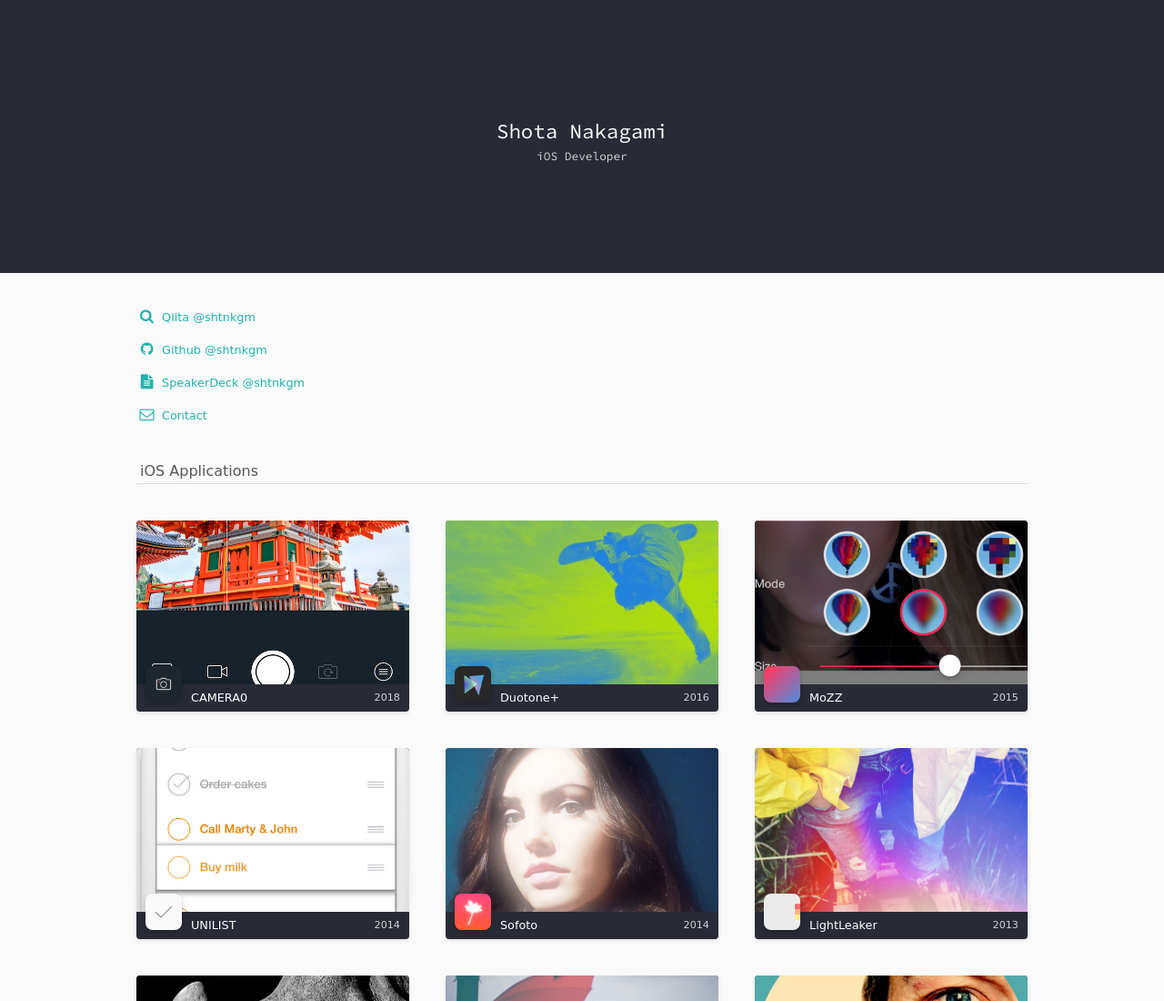
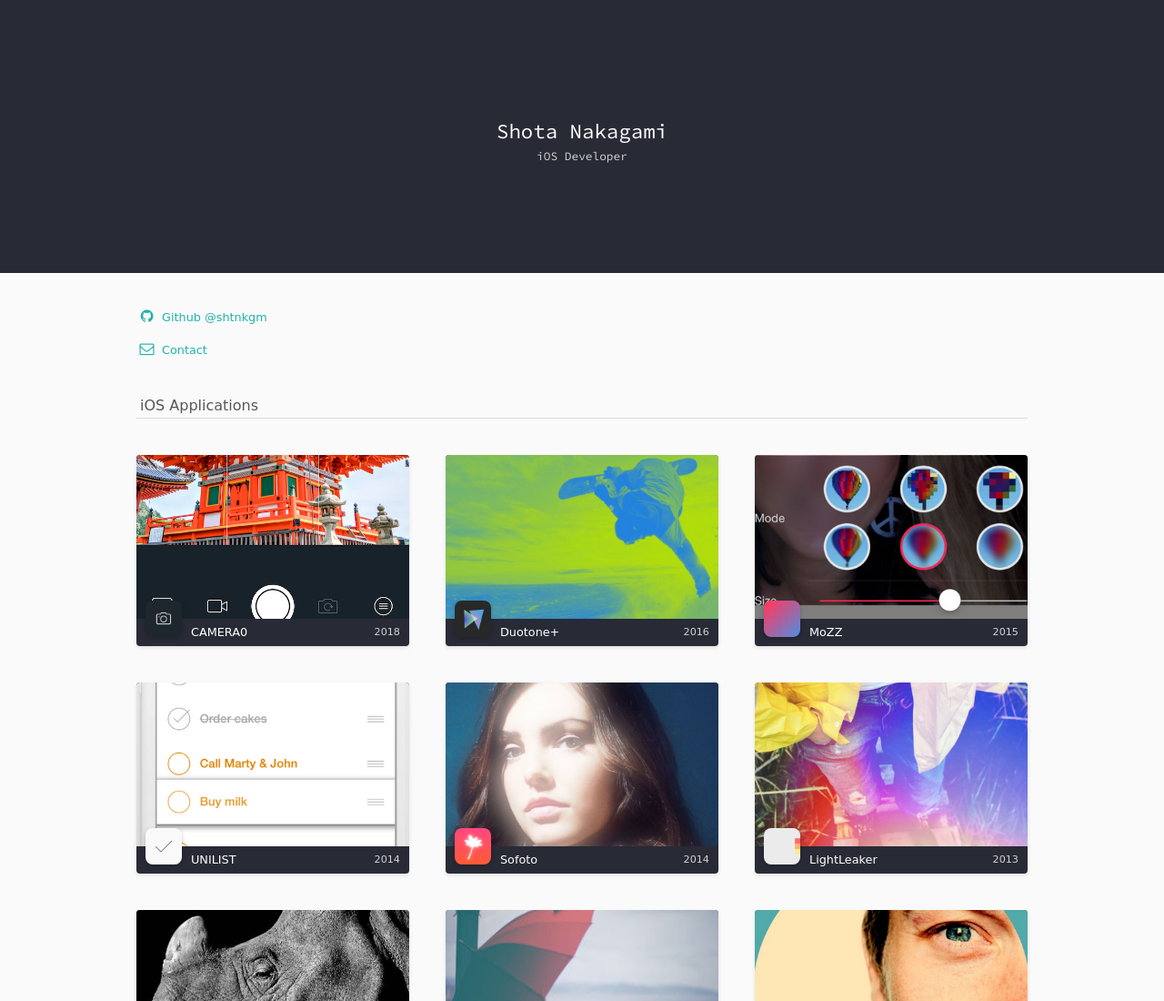
Before and after one commit to shtnkgm/shtnkgm.github.io, a plain HTML site: page index.html in a window 1280 px wide. Shown: the top 1100 px of the page at 91% size. Drawn offline with nearby package versions, Linux system fonts and the light colour scheme.

Commit message:
delete links

```diff
--- a/index.html
+++ b/index.html
@@ -30,16 +30,8 @@
 		<div class="flex_box">
 			<div class="link_list">
 				<div class="link">
-					<i class="fa fa-search" aria-hidden="true"></i>
-					<a href="https://qiita.com/shtnkgm">Qiita @shtnkgm</a>
-				</div>
-				<div class="link">
 					<i class="fa fa-github" aria-hidden="true"></i>
 					<a href="https://github.com/shtnkgm">Github @shtnkgm</a></div>
-				<div class="link">
-					<i class="fa fa-file-text" aria-hidden="true"></i>
-					<a href="https://speakerdeck.com/shtnkgm">SpeakerDeck @shtnkgm</a>
-				</div>
 				<div class="link">
 					<i class="fa fa-envelope-o" aria-hidden="true"></i>
 					<a href="https://goo.gl/forms/BZpabeIKFB">Contact</a>
```
Lines whose indentation alone changed are shown as unchanged.
